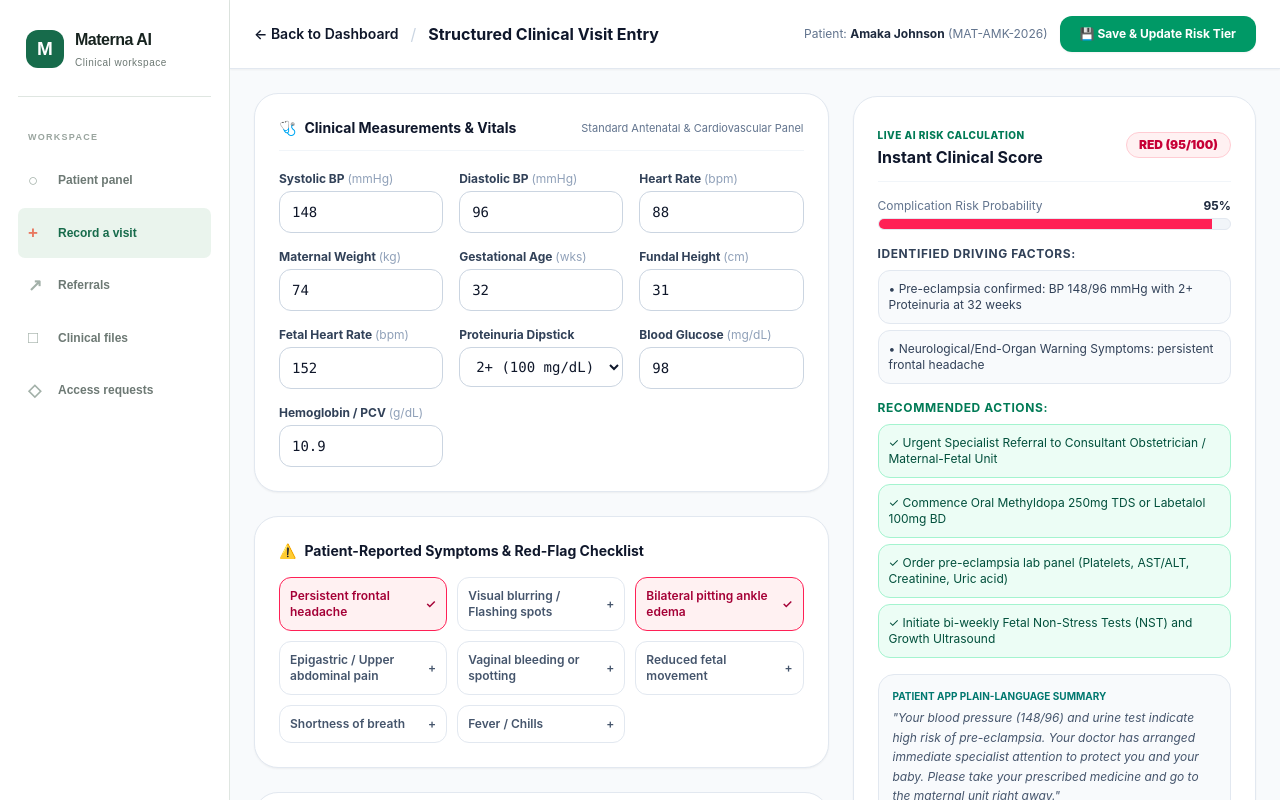
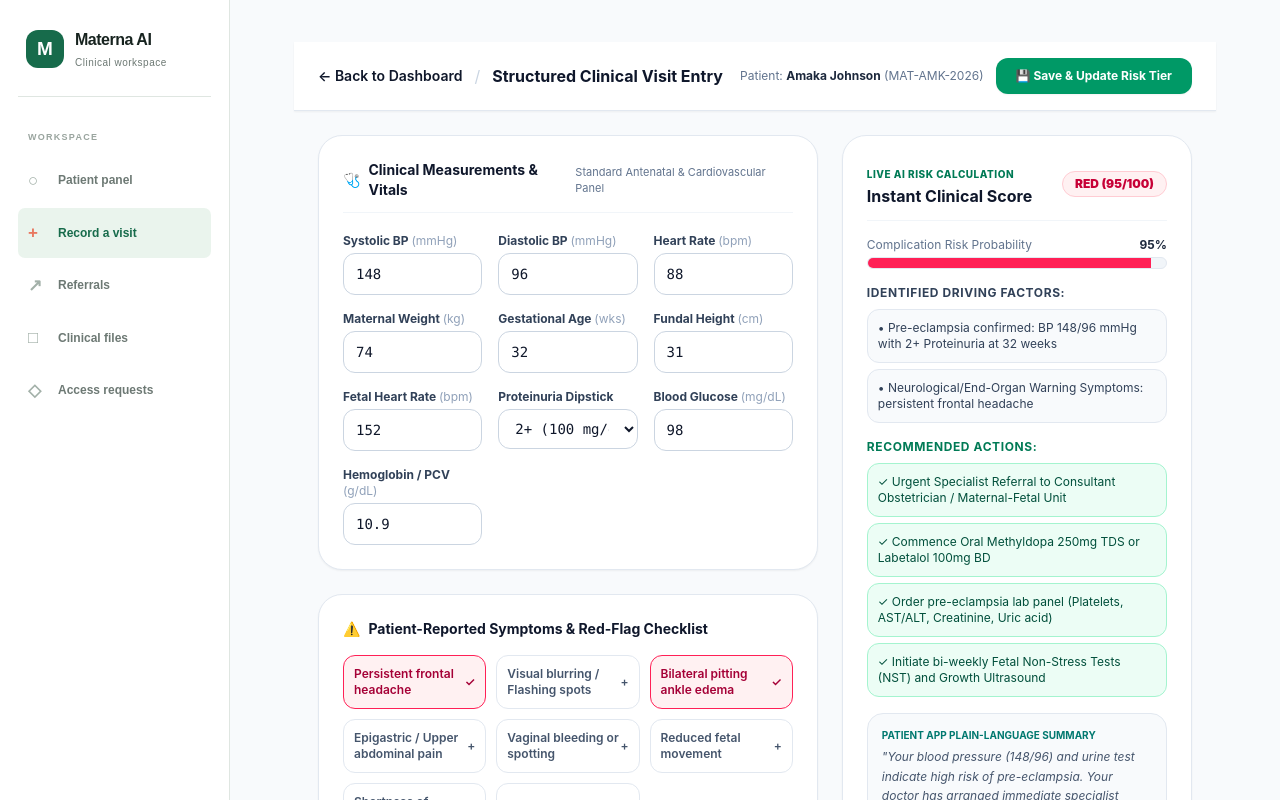
Before and after one commit to Progress21-tech/I-solutions, a Next.js app in the folder mediconnect-uphr/: page /clinician/visit in a window 1280 px wide. Shown: the top 800 px of the page. Built offline with nearby package versions, Linux system fonts and the light colour scheme; no server answers.

Commit message:
Update page.tsx

```diff
--- a/mediconnect-uphr/app/clinician/visit/page.tsx
+++ b/mediconnect-uphr/app/clinician/visit/page.tsx
@@ -213,7 +213,7 @@ function StructuredVisitEntryForm() {
         : 'bg-emerald-50 text-emerald-700 border-emerald-200'
 
   return (
-    <div className="min-h-screen bg-slate-50 text-slate-900 font-sans pb-16">
+    <div className="workflow-page min-h-screen bg-slate-50 text-slate-900 font-sans pb-16">
       {/* Header */}
       <header className="border-b border-slate-200 bg-white px-6 py-4 flex items-center justify-between sticky top-0 z-30 shadow-xs">
         <div className="flex items-center gap-3">
@@ -229,8 +229,7 @@ function StructuredVisitEntryForm() {
           <button
             onClick={handleSaveVisit}
             disabled={saving || savedSuccess}
-            className={`font-bold text-xs px-5 py-2.5 rounded-xl transition shadow-xs flex items-center gap-2 ${
-              savedSuccess
+            className={`font-bold text-xs px-5 py-2.5 rounded-xl transition shadow-xs flex items-center gap-2 ${savedSuccess
                 ? 'bg-emerald-600 text-white'
                 : 'bg-emerald-600 hover:bg-emerald-700 text-white'
               }`}
@@ -410,8 +409,7 @@ function StructuredVisitEntryForm() {
                     key={sym}
                     type="button"
                     onClick={() => toggleSymptom(sym)}
-                    className={`p-2.5 rounded-xl border text-left font-semibold transition flex items-center justify-between ${
-                      active
+                    className={`p-2.5 rounded-xl border text-left font-semibold transition flex items-center justify-between ${active
                         ? 'bg-rose-50 border-rose-500 text-rose-800'
                         : 'bg-white border-slate-200 text-slate-600 hover:text-slate-900'
                       }`}
@@ -532,8 +530,7 @@ function StructuredVisitEntryForm() {
               </div>
               <div className="w-full h-3 rounded-full bg-slate-100 border border-slate-200 overflow-hidden">
                 <div
-                  className={`h-full transition-all duration-500 ${
-                    liveRisk?.tier === 'RED'
+                  className={`h-full transition-all duration-500 ${liveRisk?.tier === 'RED'
                       ? 'bg-rose-500'
                       : liveRisk?.tier === 'AMBER'
                         ? 'bg-amber-500'
```
Lines whose indentation alone changed are shown as unchanged.
